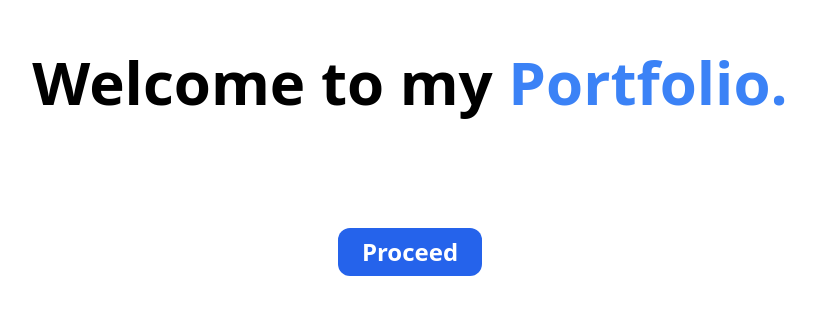
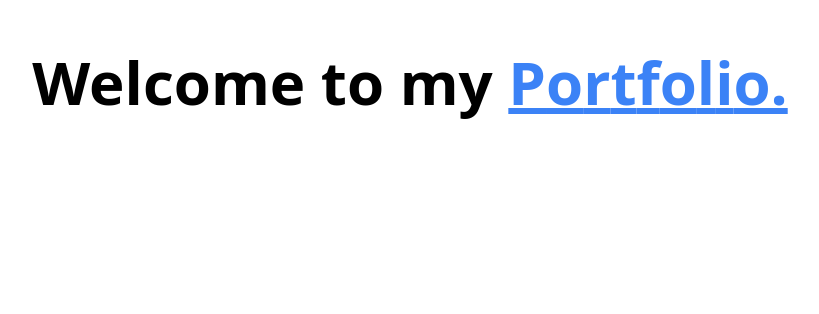
Before and after one commit to George-Olufemi/main-portfolio, a React (Create React App) app: page / in a window 1280 px wide. Shown: the part 174-488 px from the top of the page, without its empty margins (230-1049 px from the left). Built offline with nearby package versions, Linux system fonts and the light colour scheme.

Commit message:
Made final changes

```diff
--- a/package.json
+++ b/package.json
@@ -6,6 +6,7 @@
     "@testing-library/jest-dom": "^5.16.4",
     "@testing-library/react": "^13.2.0",
     "@testing-library/user-event": "^13.5.0",
+    "framer-motion": "^6.3.3",
     "react": "^18.1.0",
     "react-dom": "^18.1.0",
     "react-reveal": "^1.2.2",
--- a/src/Pages/Home.jsx
+++ b/src/Pages/Home.jsx
@@ -4,6 +4,7 @@ import About from '../components/About';
 import Skills from '../components/Skills';
 import Projects from '../components/Projects';
 import Contact from '../components/Contact';
+import Footer from '../components/Footer';
 
 
 function Home() {
@@ -14,6 +15,7 @@ function Home() {
         <Skills />
         <Projects />
         <Contact />
+        <Footer />
     </React.Fragment>
   )
 }
--- a/src/Pages/LandingPage.jsx
+++ b/src/Pages/LandingPage.jsx
@@ -1,15 +1,123 @@
 import React from 'react';
 import { Link } from 'react-router-dom';
+import { motion } from 'framer-motion';
+import Wobble from 'react-reveal/Wobble';
 
 function LandingPage() {
   return (
     <React.Fragment>
         <div className='text-6xl font-bold text-center px-5 mt-52 leading-relaxed mb-24'>
-            <h1>Welcome to my <span className='text-blue-500'>Portfolio.</span></h1>
+            <h1>
+            <motion.span
+              initial={{ opacity: 0, y: -500 }}
+              animate={{ opacity: 1, y: 0}}
+              transition={{ duration: 3, type: 'spring', stiffness: 200 }}
+            >W</motion.span>
+            <motion.span
+              initial={{ opacity: 0, y: -500 }}
+              animate={{ opacity: 1, y: 0}}
+              transition={{ delay: 0.5, duration: 10, type: 'spring', stiffness: 200 }}
+            >e</motion.span>
+            <motion.span
+              initial={{ opacity: 0, y: -500 }}
+              animate={{ opacity: 1, y: 0}}
+              transition={{ delay: 0.9, duration: 5, type: 'spring', stiffness: 200 }}
+            >l</motion.span>
+            <motion.span
+              initial={{ opacity: 0, y: -500 }}
+              animate={{ opacity: 1, y: 0}}
+              transition={{ delay: 1.2, duration: 10, type: 'spring', stiffness: 200 }}
+            >c</motion.span>
+            <motion.span
+              initial={{ opacity: 0, y: -500 }}
+              animate={{ opacity: 1, y: 0}}
+              transition={{ delay: 1.5, duration: 10, type: 'spring', stiffness: 200 }}
+            >o</motion.span>
+            <motion.span
+              initial={{ opacity: 0, y: -500 }}
+              animate={{ opacity: 1, y: 0}}
+              transition={{ delay: 1.7, duration: 10, type: 'spring', stiffness: 200 }}
+            >m</motion.span>
+            <motion.span
+              initial={{ opacity: 0, y: -500 }}
+              animate={{ opacity: 1, y: 0}}
+              transition={{ delay: 2, duration: 10, type: 'spring', stiffness: 200 }}
+            >e</motion.span>
+            <motion.span
+              initial={{ opacity: 0, y: -500 }}
+              animate={{ opacity: 1, y: 0}}
+              transition={{ delay: 2.4, duration: 10, type: 'spring', stiffness: 200 }}
+            > t</motion.span>
+            <motion.span
+              initial={{ opacity: 0, y: -500 }}
+              animate={{ opacity: 1, y: 0}}
+              transition={{ delay: 2.6, duration: 10, type: 'spring', stiffness: 200 }}
+            >o</motion.span>
+            <motion.span
+              initial={{ opacity: 0, y: -500 }}
+              animate={{ opacity: 1, y: 0}}
+              transition={{ delay: 2.8, duration: 10, type: 'spring', stiffness: 200 }}
+            > m</motion.span>
+            <motion.span
+              initial={{ opacity: 0, y: -500 }}
+              animate={{ opacity: 1, y: 0}}
+              transition={{ delay: 3.2, duration: 10, type: 'spring', stiffness: 200 }}
+            >y</motion.span> <span className='text-blue-500 underline'>
+            <motion.span
+              initial={{ opacity: 0, y: -500 }}
+              animate={{ opacity: 1, y: 0}}
+              transition={{ delay: 3.5, duration: 10, type: 'spring', stiffness: 200 }}
+            > P</motion.span>
+            <motion.span
+              initial={{ opacity: 0, y: -500 }}
+              animate={{ opacity: 1, y: 0}}
+              transition={{ delay: 3.5, duration: 10, type: 'spring', stiffness: 200 }}
+            >o</motion.span>
+            <motion.span
+              initial={{ opacity: 0, y: -500 }}
+              animate={{ opacity: 1, y: 0}}
+              transition={{ delay: 3.7, duration: 10, type: 'spring', stiffness: 200 }}
+            >r</motion.span>
+            <motion.span
+              initial={{ opacity: 0, y: -500 }}
+              animate={{ opacity: 1, y: 0}}
+              transition={{ delay: 3.9, duration: 10, type: 'spring', stiffness: 200 }}
+            >t</motion.span>
+            <motion.span
+              initial={{ opacity: 0, y: -500 }}
+              animate={{ opacity: 1, y: 0}}
+              transition={{ delay: 4, duration: 10, type: 'spring', stiffness: 200 }}
+            >f</motion.span>
+            <motion.span
+              initial={{ opacity: 0, y: -500 }}
+              animate={{ opacity: 1, y: 0}}
+              transition={{ delay: 4.3, duration: 10, type: 'spring', stiffness: 200 }}
+            >o</motion.span>
+            <motion.span
+              initial={{ opacity: 0, y: -500 }}
+              animate={{ opacity: 1, y: 0}}
+              transition={{ delay: 4.6, duration: 10, type: 'spring', stiffness: 200 }}
+            >l</motion.span>
+            <motion.span
+              initial={{ opacity: 0, y: -500 }}
+              animate={{ opacity: 1, y: 0}}
+              transition={{ delay: 4.8, duration: 10, type: 'spring', stiffness: 200 }}
+            >i</motion.span>
+            <motion.span
+              initial={{ opacity: 0, y: -500 }}
+              animate={{ opacity: 1, y: 0}}
+              transition={{ delay: 5.2, duration: 10, type: 'spring', stiffness: 200 }}
+            >o.</motion.span></span></h1>
         </div>
         <div className="flex justify-center items-center">
         <Link to="/home">
-            <button className="text-white text-center font-semibold text-2xl bg-blue-600 px-6 py-2 rounded-xl hover:scale-125 transition-all hover:bg-blue-500">Proceed</button>
+          <Wobble>
+            <motion.button
+              initial={{ opacity: 0 }}
+              animate={{ opacity: 1 }}
+              transition={{ delay: 7.3, duration: 2 }}
+              className="text-white text-center font-semibold text-2xl bg-blue-600 px-6 py-2 rounded-xl hover:scale-125 transition-all hover:bg-blue-500">Proceed</motion.button>
+            </Wobble>
         </Link>
         </div>
     </React.Fragment>
--- a/src/components/Contact.jsx
+++ b/src/components/Contact.jsx
@@ -4,7 +4,7 @@ import mail from '../mail/Combined Shape.png';
 
 function Contact() {
   return (
-    <div>
+    <div className="mb-20">
         <h1 className="text-center font-bold text-3xl mb-8">Get in touch<span className="text-blue-500">.</span></h1>
         <div class="flex justify-center items-center mb-5">
             <img className="mr-4" src={phone} alt="phone"/>
@@ -12,7 +12,7 @@ function Contact() {
         </div>
         <div class="flex justify-center items-center mb-5">
             <img className="ml-4" src={mail} alt="mail"/>
-            <button action="mailto: georgeoluolufemi@gmail.com" method="post" className="text-white text-center font-semibold text-xl bg-blue-600 px-6 py-2 rounded-xl hover:scale-110 ml-4 transition-all hover:bg-blue-500">Mail me</button>
+            <button action="mailto: georgeoluolufemi@gmail.com" method="post" className="text-white text-center font-semibold text-xl bg-blue-600 px-6 py-2 rounded-xl hover:scale-110 ml-8 transition-all hover:bg-blue-500">Mail me</button>
         </div>
     </div>
   )
--- /dev/null
+++ b/src/components/Footer.jsx
@@ -0,0 +1,12 @@
+import React from 'react'
+
+function Footer() {
+  return (
+    <div className="bg-blue-900 text-center">
+        <h1 className="font-bold text-3xl mb-4 pt-16 text-white">George Olufemi<span className="text-blue-500">.</span></h1>
+        <p className="text-white pb-16">Copyright &copy; 2022 | All rights Reserved</p>
+    </div>
+  )
+}
+
+export default Footer;
--- a/src/components/Hero.jsx
+++ b/src/components/Hero.jsx
@@ -41,9 +41,9 @@ function Hero() {
                     </Fade>
                 </div>
             </div>
-            <div>
+            <div className="flex justify-center items-center">
                 <Fade right>
-                    <img className="h-screen object-cover" src={man} alt="my picture" />
+                    <img className="h-screen object-cover rounded-xl md:rounded-none" src={man} alt="my picture" />
                 </Fade>
             </div>
         </div>
--- a/src/components/Project.jsx
+++ b/src/components/Project.jsx
@@ -1,4 +1,4 @@
-import React from 'react'
+import React from 'react';
 
 function Project(props) {
   return (
--- a/src/components/Projects.jsx
+++ b/src/components/Projects.jsx
@@ -5,7 +5,7 @@ import Project from './Project';
 function Projects() {
   return (
     <div>
-        <div className="ml-12 mt-20 md:ml-28">
+        <div className="ml-7 mt-20 md:ml-28">
             <Fade left>
                 <h1 className="font-bold text-3xl">Milestones of projects<span className="text-blue-500">.</span></h1>
             </Fade>
@@ -13,7 +13,7 @@ function Projects() {
                 <p className="mt-2 mb-20">Here are a few projects i've worked on.</p>
             </Fade>
         </div>
-        <div className="md:grid gap-7 grid-cols-3 grid-rows-3 px-4 md:px-28">
+        <div className="md:grid gap-7 grid-cols-3 grid-rows-3 px-4 md:px-18">
             <Fade left>
                 <Project
                     name="Domain Checker"
```
Also changed, not shown: public/index.html (+2 -26 lines), public/favicon.ico.png (added), 1 other file (tests, documents, lock files or other folders).
